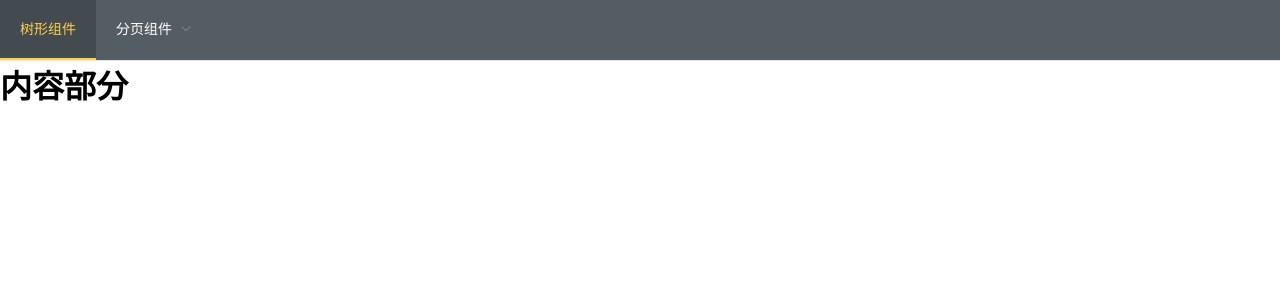
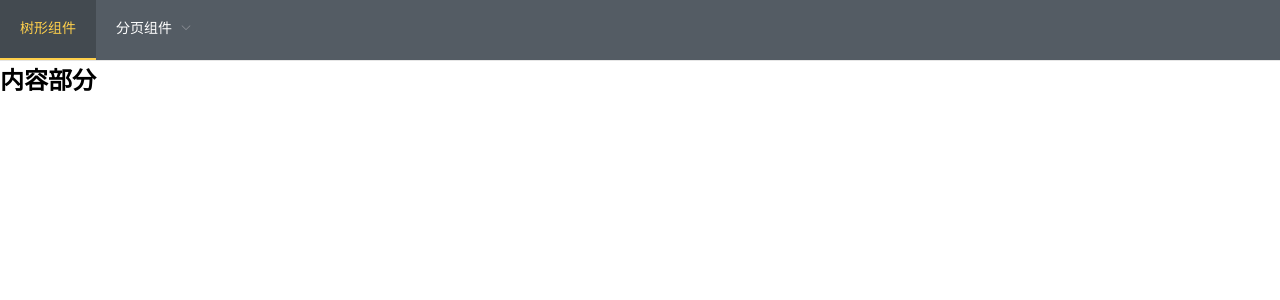
Before and after one commit to sumingcheng/SMC-UI, a Vue app: page / in a window 1280 px wide. Shown: the top 300 px of the page. Built offline with nearby package versions, Linux system fonts and the light colour scheme.

Commit message:
2022年12月7

```diff
--- a/src/assets/scss/reset.scss
+++ b/src/assets/scss/reset.scss
@@ -1,3 +1,41 @@
-* {
+body, ol, ul, h1, h2, h3, h4, h5, h6, p, th, td, dl, dd, form, fieldset, legend, input, textarea, select {
   margin: 0;
+  padding: 0
 }
+
+body {
+  font: 12px "宋体", "Arial Narrow", HELVETICA;
+  background: #fff;
+  -webkit-text-size-adjust: 100%
+}
+
+a {
+  color: #172c45;
+  text-decoration: none
+}
+
+a:hover {
+  text-decoration: underline
+}
+
+em {
+  font-style: normal
+}
+
+li {
+  list-style: none
+}
+
+img {
+  border: 0;
+  vertical-align: middle
+}
+
+table {
+  border-collapse: collapse;
+  border-spacing: 0
+}
+
+p {
+  word-wrap: break-word
+}
```
